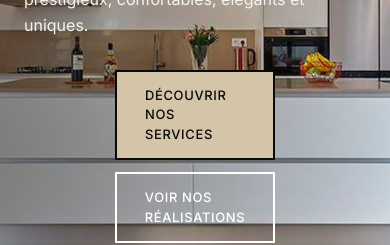
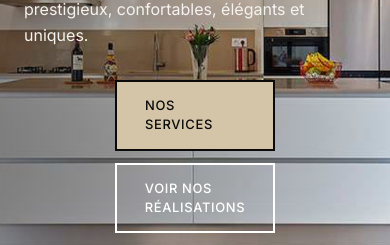
Before and after one commit to jimeye/SITE-DESIGN-ECR, a Next.js app: page / in a window 390 px wide. Shown: the part 505-750 px from the top of the page. Built offline with nearby package versions, Linux system fonts and the light colour scheme; no server answers.

Commit message:
Fix: Texte bouton 'NOS SERVICES' pour mobile paysage

```diff
--- a/components/Hero.tsx
+++ b/components/Hero.tsx
@@ -94,7 +94,8 @@ export function Hero({
                   href={primaryCTA.href}
                   className="btn-primary w-[160px] bg-accent text-primary-950 hover:bg-accent-dark sm:min-w-[240px]"
                 >
-                  {primaryCTA.text}
+                  <span className="sm:hidden">NOS SERVICES</span>
+                  <span className="hidden sm:inline">{primaryCTA.text}</span>
                 </Link>
               )}
               {secondaryCTA && (
```
